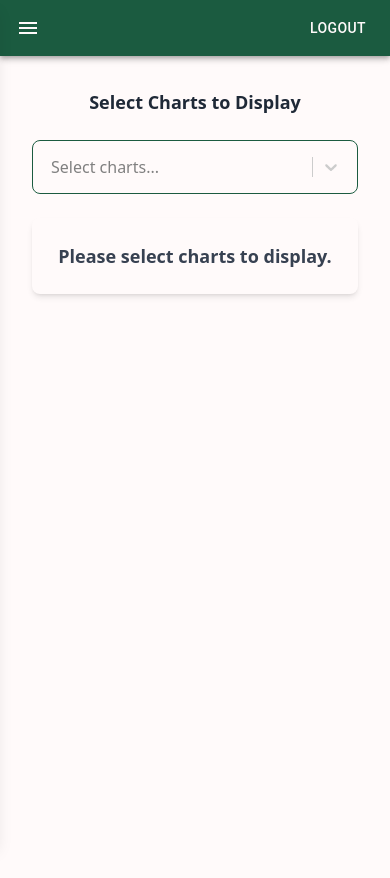
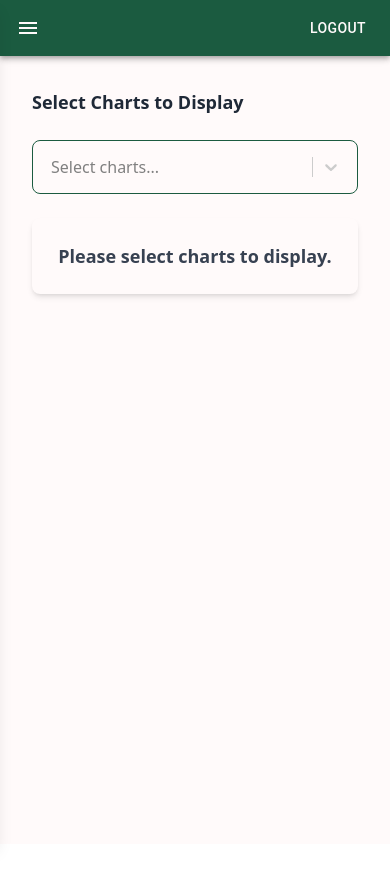
Before and after one commit to TonYacapin/PAAW, a React (Create React App) app in the folder dashboard/: page /Home in a window 390 px wide. Shown: the top 878 px of the page. After the commit the page ends 844 px from the top, so only its background shows below. Built offline with nearby package versions, Linux system fonts and the light colour scheme.

Commit message:
reversed order of items in mobile

```diff
--- a/dashboard/src/pages/Home/Home.js
+++ b/dashboard/src/pages/Home/Home.js
@@ -463,10 +463,10 @@ function Home() {
         {/* Add relative positioning */}
         <div className="container flex flex-col lg:justify-center max-w-full lg:flex-row p-4 overflow-y-scroll max-h-[100vh]">
           {/* Main Content Wrapper */}
-          <div className="flex flex-col lg:flex-row w-full">
+          <div className="flex flex-col-reverse lg:flex-row w-full">
             {/* Left Side - Charts */}
             <div className="flex-1 space-y-6 lg:space-y-8 p-4 lg:p-8">
-              <h3 className="text-lg sm:text-xl font-semibold text-gray-800 mb-2 sm:mb-4 text-center lg:text-left">
+              <h3 className="text-lg sm:text-xl font-semibold text-gray-800 mb-2 sm:mb-4 text-left">
                 Select Charts to Display
               </h3>
 
@@ -480,7 +480,7 @@ function Home() {
                   onChange={handleChartSelect}
                   styles={customSelectStyles}
                   placeholder="Select charts..."
-                  className="text-sm sm:text-base"
+                  className="text-sm sm:text-base z-0"
                 />
               </div>
 
@@ -489,7 +489,7 @@ function Home() {
             </div>
 
             {/* Right Side - Forms */}
-            <div className="w-full lg:w-1/3 space-y-6 lg:space-y-8 lg:ml-8 mt-8 lg:mt-0 h-screen">
+            <div className="w-full lg:w-1/3 space-y-6 lg:space-y-8 lg:ml-8 lg:mt-8 lg:mb-5 lg:h-screen">
               {renderForms()}
             </div>
           </div>
```
